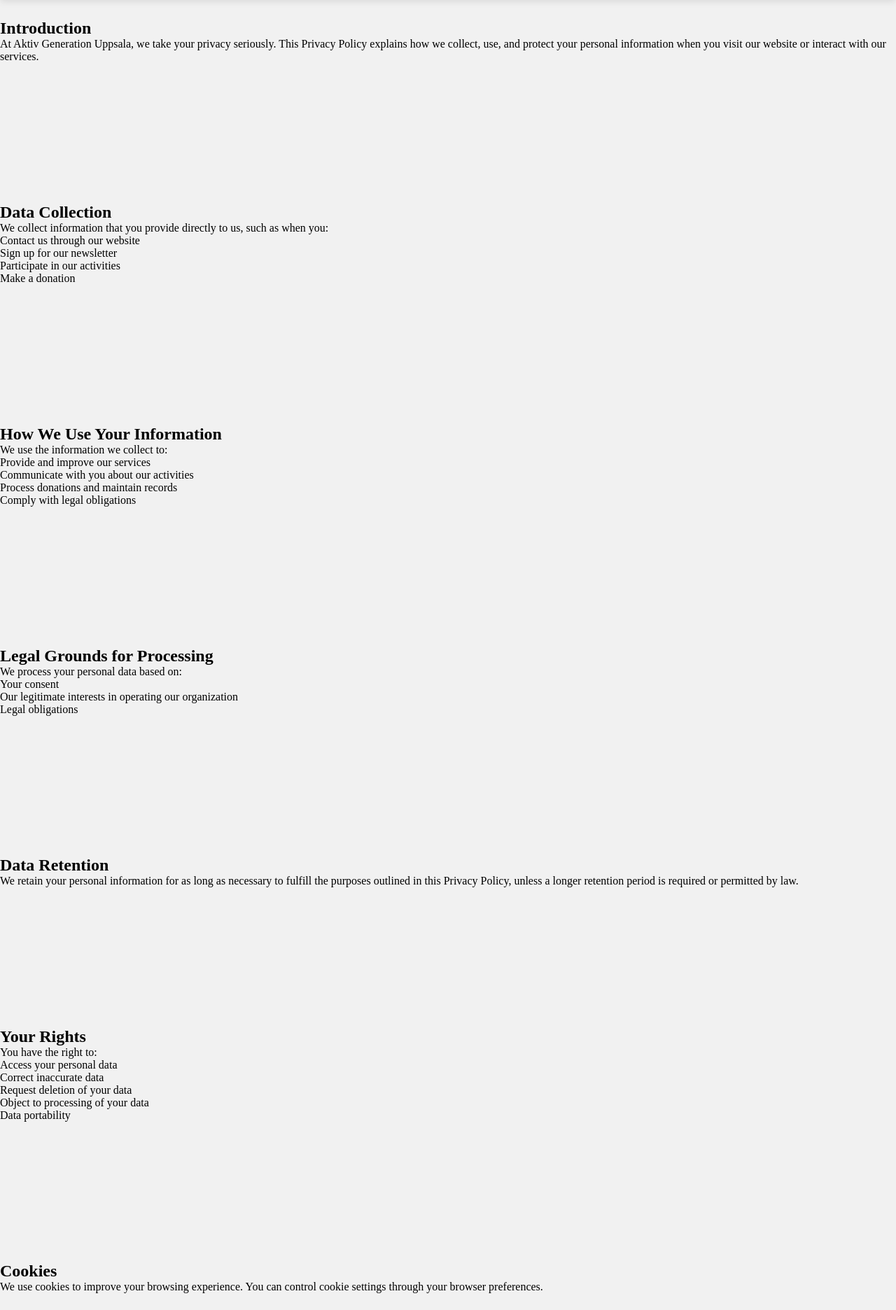
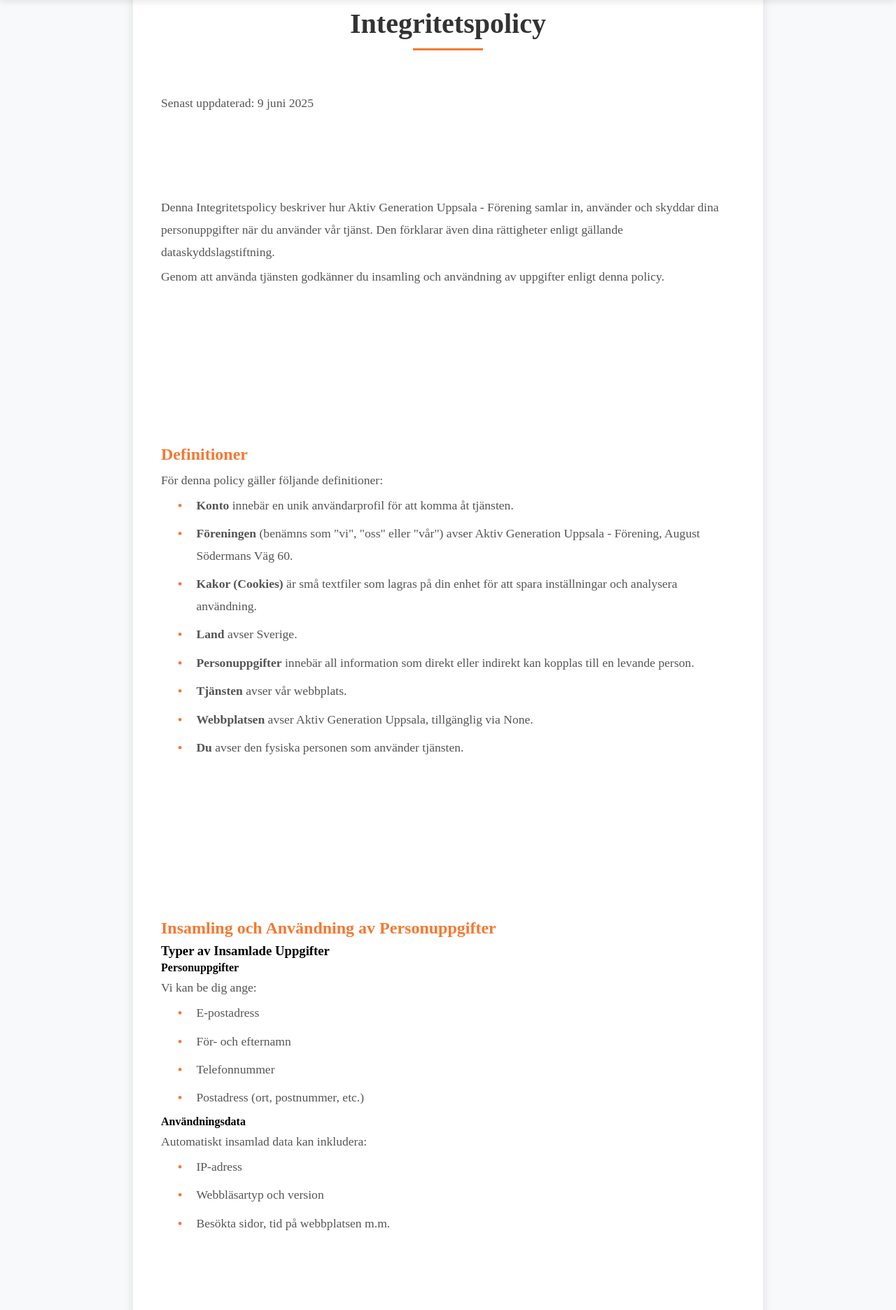
Before and after one commit to metetrkn/aktiv-generation-uppsala, a Django app: page /privacy-policy/ in a window 1280 px wide. Shown: the part 110-1982 px from the top of the page at 70% size. Run offline with Django 5.2, Linux system fonts and the light colour scheme; parts of the project's set-up code (start-up, migrations or seed data) failed here and were passed over.

Commit message:
css/privacy_policy.css: Add core/privacy_policy.html: Update translate into swedish
privacy policy ver 0.2

```diff
--- a/core/templates/core/privacy_policy.html
+++ b/core/templates/core/privacy_policy.html
@@ -3,91 +3,167 @@
 
 {% block extra_css %}
 <link rel="stylesheet" href="{% static 'core/css/privacy_policy.css' %}">
+<style>
+    .privacy-policy-content section {
+        margin-bottom: 0.75rem;
+    }
+
+    .privacy-policy-content section h2 {
+        margin-top: 0.5rem;
+        margin-bottom: 0.5rem;
+    }
+
+    .privacy-policy-content section h3 {
+        margin-top: 0.5rem;
+        margin-bottom: 0.25rem;
+    }
+
+    .privacy-policy-content section h4 {
+        margin-top: 0.25rem;
+        margin-bottom: 0.25rem;
+    }
+
+    .privacy-policy-content section p {
+        margin-bottom: 0.25rem;
+    }
+
+    .privacy-policy-content section ul {
+        margin-top: 0.25rem;
+        margin-bottom: 0.25rem;
+    }
+</style>
 {% endblock %}
 
 {% block content %}
 <div class="privacy-policy-container">
     <div class="privacy-policy-content">
-        <h1>Privacy Policy</h1>
+        <h1>Integritetspolicy</h1>
+        <p class="last-updated">Senast uppdaterad: 9 juni 2025</p>
 
         <section>
-            <h2>Introduction</h2>
-            <p>At Aktiv Generation Uppsala, we take your privacy seriously. This Privacy Policy explains how we collect, use, and protect your personal information when you visit our website or interact with our services.</p>
+            <p>Denna Integritetspolicy beskriver hur Aktiv Generation Uppsala - Förening samlar in, använder och skyddar dina personuppgifter när du använder vår tjänst. Den förklarar även dina rättigheter enligt gällande dataskyddslagstiftning.</p>
+            <p>Genom att använda tjänsten godkänner du insamling och användning av uppgifter enligt denna policy.</p>
         </section>
 
         <section>
-            <h2>Data Collection</h2>
-            <p>We collect information that you provide directly to us, such as when you:</p>
+            <h2>Definitioner</h2>
+            <p>För denna policy gäller följande definitioner:</p>
             <ul>
-                <li>Contact us through our website</li>
-                <li>Sign up for our newsletter</li>
-                <li>Participate in our activities</li>
-                <li>Make a donation</li>
+                <li><strong>Konto</strong> innebär en unik användarprofil för att komma åt tjänsten.</li>
+                <li><strong>Föreningen</strong> (benämns som "vi", "oss" eller "vår") avser Aktiv Generation Uppsala - Förening, August Södermans Väg 60.</li>
+                <li><strong>Kakor (Cookies)</strong> är små textfiler som lagras på din enhet för att spara inställningar och analysera användning.</li>
+                <li><strong>Land</strong> avser Sverige.</li>
+                <li><strong>Personuppgifter</strong> innebär all information som direkt eller indirekt kan kopplas till en levande person.</li>
+                <li><strong>Tjänsten</strong> avser vår webbplats.</li>
+                <li><strong>Webbplatsen</strong> avser Aktiv Generation Uppsala, tillgänglig via {{ ORG_URL }}.</li>
+                <li><strong>Du</strong> avser den fysiska personen som använder tjänsten.</li>
             </ul>
         </section>
 
         <section>
-            <h2>How We Use Your Information</h2>
-            <p>We use the information we collect to:</p>
+            <h2>Insamling och Användning av Personuppgifter</h2>
+            <h3>Typer av Insamlade Uppgifter</h3>
+            <h4>Personuppgifter</h4>
+            <p>Vi kan be dig ange:</p>
             <ul>
-                <li>Provide and improve our services</li>
-                <li>Communicate with you about our activities</li>
-                <li>Process donations and maintain records</li>
-                <li>Comply with legal obligations</li>
+                <li>E-postadress</li>
+                <li>För- och efternamn</li>
+                <li>Telefonnummer</li>
+                <li>Postadress (ort, postnummer, etc.)</li>
+            </ul>
+
+            <h4>Användningsdata</h4>
+            <p>Automatiskt insamlad data kan inkludera:</p>
+            <ul>
+                <li>IP-adress</li>
+                <li>Webbläsartyp och version</li>
+                <li>Besökta sidor, tid på webbplatsen m.m.</li>
             </ul>
         </section>
 
         <section>
-            <h2>Legal Grounds for Processing</h2>
-            <p>We process your personal data based on:</p>
-            <ul>
-                <li>Your consent</li>
-                <li>Our legitimate interests in operating our organization</li>
-                <li>Legal obligations</li>
-            </ul>
+            <h2>Spårningstekniker och Kakor</h2>
+            <p>Vi använder kakor (både tillfälliga och permanenta) för grundläggande funktioner, användarinställningar och statistik. Läs mer i vår Cookie Policy.</p>
         </section>
 
         <section>
-            <h2>Data Retention</h2>
-            <p>We retain your personal information for as long as necessary to fulfill the purposes outlined in this Privacy Policy, unless a longer retention period is required or permitted by law.</p>
+            <h2>Användning av Dina Uppgifter</h2>
+            <p>Vi kan använda dina uppgifter för att:</p>
+            <ul>
+                <li>Tillhandahålla och underhålla tjänsten</li>
+                <li>Hantera ditt konto (om tillämpligt)</li>
+                <li>Kontakta dig (t.ex. nyhetsbrev, säkerhetsuppdateringar)</li>
+                <li>Förbättra tjänsten och analysera användning</li>
+            </ul>
+            <p>Vi delar inte dina uppgifter med tredje part för marknadsföring.</p>
         </section>
 
         <section>
-            <h2>Your Rights</h2>
-            <p>You have the right to:</p>
-            <ul>
-                <li>Access your personal data</li>
-                <li>Correct inaccurate data</li>
-                <li>Request deletion of your data</li>
-                <li>Object to processing of your data</li>
-                <li>Data portability</li>
-            </ul>
+            <h2>Lagring och Raderingspolicy</h2>
+            <p>Personuppgifter sparas endast så länge som nödvändigt (t.ex. enligt lag eller för tjänstens funktion). Du kan begära radering genom att kontakta oss.</p>
         </section>
 
         <section>
-            <h2>Cookies</h2>
-            <p>We use cookies to improve your browsing experience. You can control cookie settings through your browser preferences.</p>
+            <h2>Upplysning av Uppgifter</h2>
+            <p>Vi kan lämna ut uppgifter om lagligen skyldiga (t.ex. domstolsbeslut, myndighetskrav).</p>
         </section>
 
         <section>
-            <h2>Security</h2>
-            <p>We implement appropriate technical and organizational measures to protect your personal information against unauthorized access, alteration, disclosure, or destruction.</p>
+            <h2>Dataskydd</h2>
+            <p>Vi tillämpar säkerhetsåtgärder, men ingen överföring på nätet är 100% säker.</p>
         </section>
 
         <section>
-            <h2>Changes to This Policy</h2>
-            <p>We may update this Privacy Policy from time to time. We will notify you of any changes by posting the new Privacy Policy on this page.</p>
+            <h2>Integritet för Barn</h2>
+            <p>Tjänsten riktar sig inte till användare under 16 år. Uppgifter insamlade av misstag från barn raderas omedelbart.</p>
         </section>
 
         <section>
-            <h2>Contact Us</h2>
-            <p>If you have any questions about this Privacy Policy, please contact us at:</p>
-            <p>Email: {{ ORG_EMAIL }}<br>
-            Phone: {{ ORG_PHONE }}<br>
-            Address: {{ ORG_STREET }}, {{ ORG_POSTAL_CODE }} {{ ORG_CITY }}</p>
+            <h2>Länkar till Externa Webbplatser</h2>
+            <p>Vi ansvarar inte för integritetspraxis på tredje parts webbplatser.</p>
+        </section>
+
+        <section>
+            <h2>Ändringar av Policyn</h2>
+            <p>Uppdateringar meddelas via e-post eller på webbplatsen. "Senast uppdaterad"-datumet ändras därefter.</p>
+        </section>
+
+        <section>
+            <h2>Kontakt</h2>
+            <p>För frågor eller registerutdrag:</p>
+            <p>
+                E-post: {{ ORG_EMAIL }}<br>
+                Telefon: {{ ORG_PHONE }}<br>
+                Adress: {{ ORG_STREET }}, {{ ORG_POSTAL_CODE }} {{ ORG_CITY }}
+            </p>
         </section>
     </div>
 </div>
+
+<a href="#" class="back-to-top">
+    <i class="fas fa-arrow-up"></i>
+</a>
+
+<script>
+    // Back to top button functionality
+    const backToTopButton = document.querySelector('.back-to-top');
+
+    window.addEventListener('scroll', () => {
+        if (window.pageYOffset > 300) {
+            backToTopButton.classList.add('show');
+        } else {
+            backToTopButton.classList.remove('show');
+        }
+    });
+
+    backToTopButton.addEventListener('click', (e) => {
+        e.preventDefault();
+        window.scrollTo({
+            top: 0,
+            behavior: 'smooth'
+        });
+    });
+</script>
 {% endblock %}
 
 {% block any_other_blocks %}
--- /dev/null
+++ b/static/core/css/privacy_policy.css
@@ -0,0 +1,162 @@
+/* Privacy Policy Page Styles */
+@import url('https://fonts.googleapis.com/css2?family=Poppins:wght@400;500;600;700&display=swap');
+
+.privacy-policy-container {
+    padding: 80px 0;
+    background-color: #f8f9fa;
+    min-height: calc(100vh - 60px); /* Subtract footer height */
+}
+
+.privacy-policy-content {
+    max-width: 900px;
+    margin: 0 auto;
+    padding: 40px;
+    background: white;
+    border-radius: 10px;
+    box-shadow: 0 2px 15px rgba(0, 0, 0, 0.1);
+}
+
+.privacy-policy-content h1 {
+    color: #333;
+    font-size: 2.5em;
+    margin-bottom: 1.5em;
+    text-align: center;
+    font-weight: 600;
+    position: relative;
+    padding-bottom: 15px;
+}
+
+.privacy-policy-content h1::after {
+    content: '';
+    position: absolute;
+    bottom: 0;
+    left: 50%;
+    transform: translateX(-50%);
+    width: 100px;
+    height: 3px;
+    background: #f47932;
+}
+
+.privacy-policy-content section {
+    margin-bottom: 2.5em;
+}
+
+.privacy-policy-content h2 {
+    color: #f47932;
+    font-size: 1.5em;
+    margin-bottom: 1em;
+    font-weight: 600;
+}
+
+.privacy-policy-content p {
+    color: #555;
+    line-height: 1.8;
+    margin-bottom: 1em;
+    font-size: 1.1em;
+}
+
+.privacy-policy-content ul {
+    list-style-type: none;
+    padding-left: 1.5em;
+    margin-bottom: 1em;
+}
+
+.privacy-policy-content ul li {
+    color: #555;
+    line-height: 1.8;
+    margin-bottom: 0.5em;
+    position: relative;
+    padding-left: 1.5em;
+    font-size: 1.1em;
+}
+
+.privacy-policy-content ul li::before {
+    content: '•';
+    color: #f47932;
+    font-weight: bold;
+    position: absolute;
+    left: 0;
+}
+
+/* Back to top button */
+.back-to-top {
+    position: fixed;
+    bottom: 30px;
+    right: 30px;
+    background: #f47932;
+    color: white;
+    width: 45px;
+    height: 45px;
+    border-radius: 50%;
+    display: flex;
+    align-items: center;
+    justify-content: center;
+    text-decoration: none;
+    opacity: 0;
+    pointer-events: none;
+    transition: all 0.3s ease;
+    z-index: 99;
+}
+
+.back-to-top.show {
+    opacity: 1;
+    pointer-events: auto;
+}
+
+.back-to-top:hover {
+    background: #e06a25;
+    transform: translateY(-3px);
+}
+
+/* Responsive Design */
+@media (max-width: 991px) {
+    .privacy-policy-content {
+        padding: 30px;
+        margin: 0 20px;
+    }
+
+    .privacy-policy-content h1 {
+        font-size: 2em;
+    }
+}
+
+@media (max-width: 768px) {
+    .privacy-policy-container {
+        padding: 60px 0;
+    }
+
+    .privacy-policy-content {
+        padding: 25px;
+    }
+
+    .privacy-policy-content h1 {
+        font-size: 1.8em;
+    }
+
+    .privacy-policy-content h2 {
+        font-size: 1.3em;
+    }
+
+    .privacy-policy-content p,
+    .privacy-policy-content ul li {
+        font-size: 1em;
+    }
+}
+
+@media (max-width: 480px) {
+    .privacy-policy-container {
+        padding: 40px 0;
+    }
+
+    .privacy-policy-content {
+        padding: 20px;
+    }
+
+    .privacy-policy-content h1 {
+        font-size: 1.5em;
+    }
+
+    .privacy-policy-content h2 {
+        font-size: 1.2em;
+    }
+}
```
